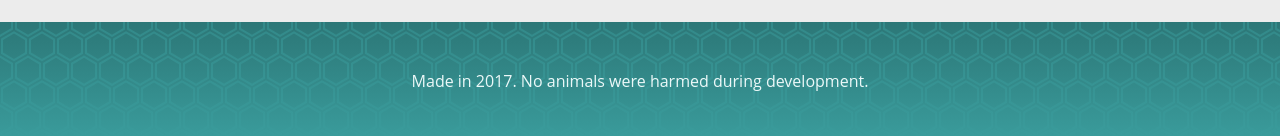
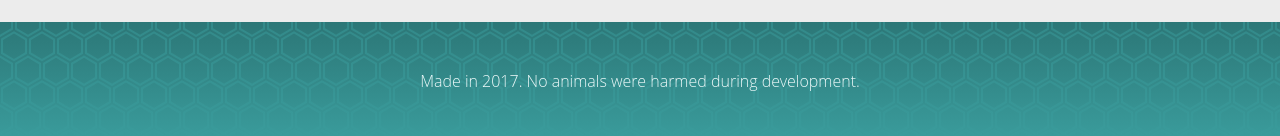
Before and after one commit to Brutusn/Website, a website: page index.html in a window 1280 px wide. Shown: the part 1293-1429 px from the top of the page. Drawn offline with Linux system fonts and the light colour scheme; files whose address does not match are found by name.

Commit message:
Fixed small css issue

```diff
--- a/css/footer.less
+++ b/css/footer.less
@@ -14,6 +14,6 @@ footer {
 
     & > p {
         color: var(--light-text);
-        font-weight: light;
+        font-weight: lighter;
     }
 }
```
Also changed, not shown: css/css.min.css.
